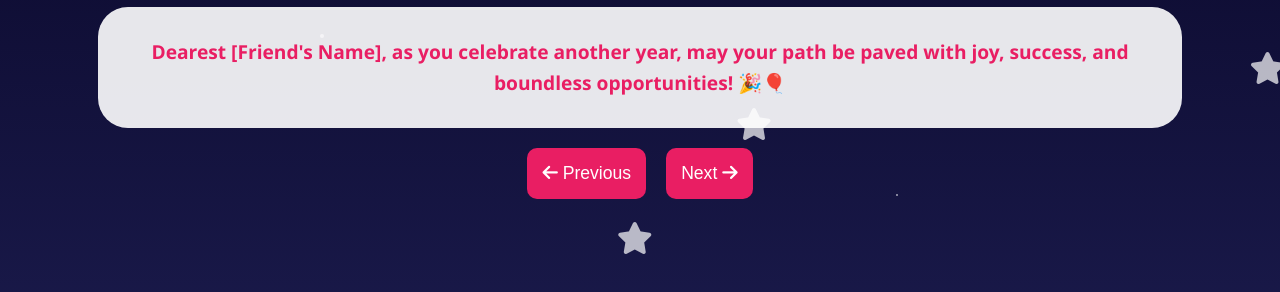
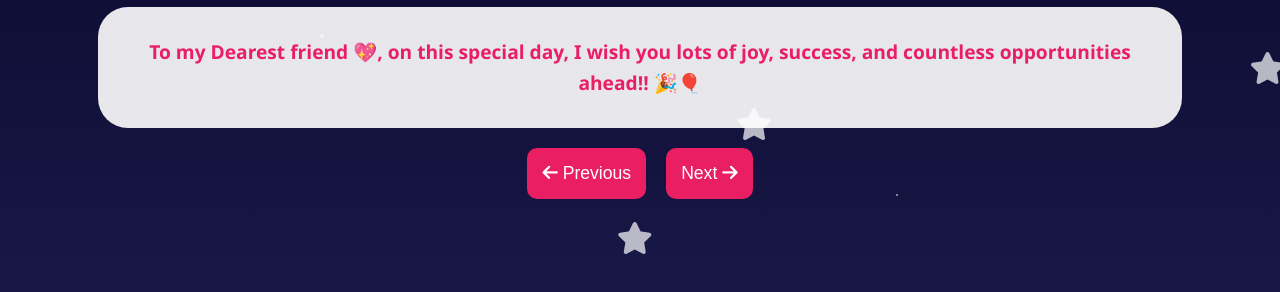
Before and after one commit to IHarshal07l/birthday, a plain HTML site: page messages.html in a window 1280 px wide. Shown: the part 446-738 px from the top of the page. Drawn offline with Linux system fonts and the light colour scheme.

Commit message:
name changed

```diff
--- a/messages.html
+++ b/messages.html
@@ -280,28 +280,35 @@
 
             const wishes = [
                 {
-                    text: `Dearest [Friend's Name], as you celebrate another year, may your path be paved with joy, success, and boundless opportunities! 🎉🎈`,
+                    text: `To my Dearest friend 💖, on this special day, I wish you lots of joy, success, and countless opportunities ahead!! 🎉🎈`,
                     image: 'https://img.freepik.com/free-photo/3d-birthday-celebration-cartoon-illustration_23-2151416914.jpg?t=st=1740323197~exp=1740326797~hmac=de832286a8a0b65623a00043c31a479fbd140e87161f54474bb2d4babed5be59&w=900'
                 },
                 {
-                    text: `On this special day, I wish you laughter that echoes through the years and a heart brimming with happiness. Happy Birthday, my amazing friend! ❤️🎂`,
+                    text: `Happy birthday to a very special friend. 🌷
+                            May your day be filled with joy and smiles. 😊
+                            Wishing you all the best today and always. ❤️
+                            You're a wonderful person. ✨ ❤️🎂`,
                     image: 'https://img.freepik.com/free-photo/3d-birthday-celebration-cartoon-illustration_23-2151416854.jpg?t=st=1740323324~exp=1740326924~hmac=84c858825564f4de260ac9c0748251b026b41656ab97c7bc9ca0814daf4bbb61&w=900'
                 },
                 {
-                    text: `To a friend who illuminates every room they enter, may your birthday be as radiant as your spirit and as unforgettable as your presence. ✨`,
+                    text: `Thank you for coming into my life as my therapist 🤗. You have treated me so well. You helped me through some tough times. 🙏❤️`,
                     image: 'https://img.freepik.com/premium-photo/illustration-boy-girl-with-backpacks-white-background_856795-15105.jpg?w=900'
                 },
                 {
-                    text: `May this year bring you adventures that inspire, accomplishments that fulfill, and dreams that soar. Happy Birthday to someone truly extraordinary! 🚀💖`,
+                    text: `I am lucky to have you. Thank you for always being there for me. 🌟🤗`,
                     image: 'https://img.freepik.com/premium-photo/girl-flat-cartoon-character-illustration_620650-2001.jpg?w=900'
                 },
                 {
-                    text: `You're not just a friend, you're family. May your birthday be surrounded by love, warmth, and all the things that bring you joy. 🌟`,
+                    text: `We are very very very good friends, and I will always be here for you. 🤝💖`,
                     image: 'https://img.freepik.com/premium-photo/there-is-drawing-boy-girl-standing-each-other_1035766-34966.jpg?w=900'
                 },
                 {
-                    text: `Sending you oceans of love, a sky full of dreams, and a day filled with endless smiles. Happy Birthday, [Friend's Name]! 💖🌊`,
+                    text: `I don't want to share about my feelings, but I just wanted to say, please yaar kabhi akela mat chodna. 😔💔 \n I know mai thoda sa pagal hu, irritate bhi kr deta hu, but dhire dhire sambhal jaunga. 😅💪`,
                     image: 'https://img.freepik.com/free-photo/illustration-anime-city_23-2151779719.jpg?t=st=1740326557~exp=1740330157~hmac=69247b1e82f63ab76d5e07b891c7f08e3f832013ad52e4c2c9fa43c772f36e39&w=1800'
+                },
+                {
+                    text: `🎉🎈 Happy Birthday Muskan ji ❤️🎂`,
+                    image: 'https://img.freepik.com/free-photo/cartoon-people-celebrating-birthday-party_23-2151556530.jpg?t=st=1740330524~exp=1740334124~hmac=0b57b600e81e93c29f5541cb3d1174b07cd163f1011923509bfce41ab4ee7b7c&w=1380'
                 }
             ];
 
```
Also changed, not shown: birthday.html (+2 -2 lines).
